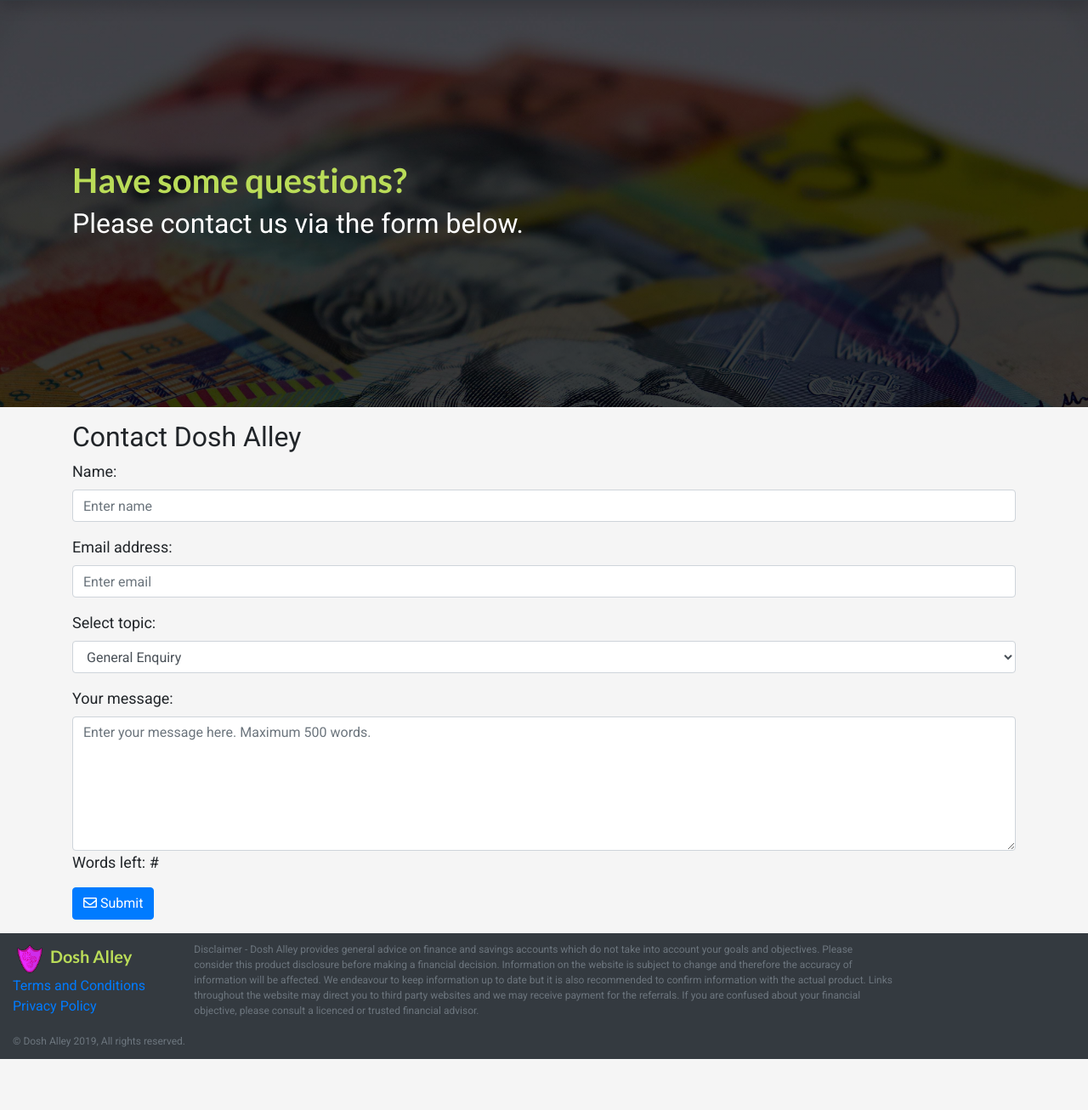
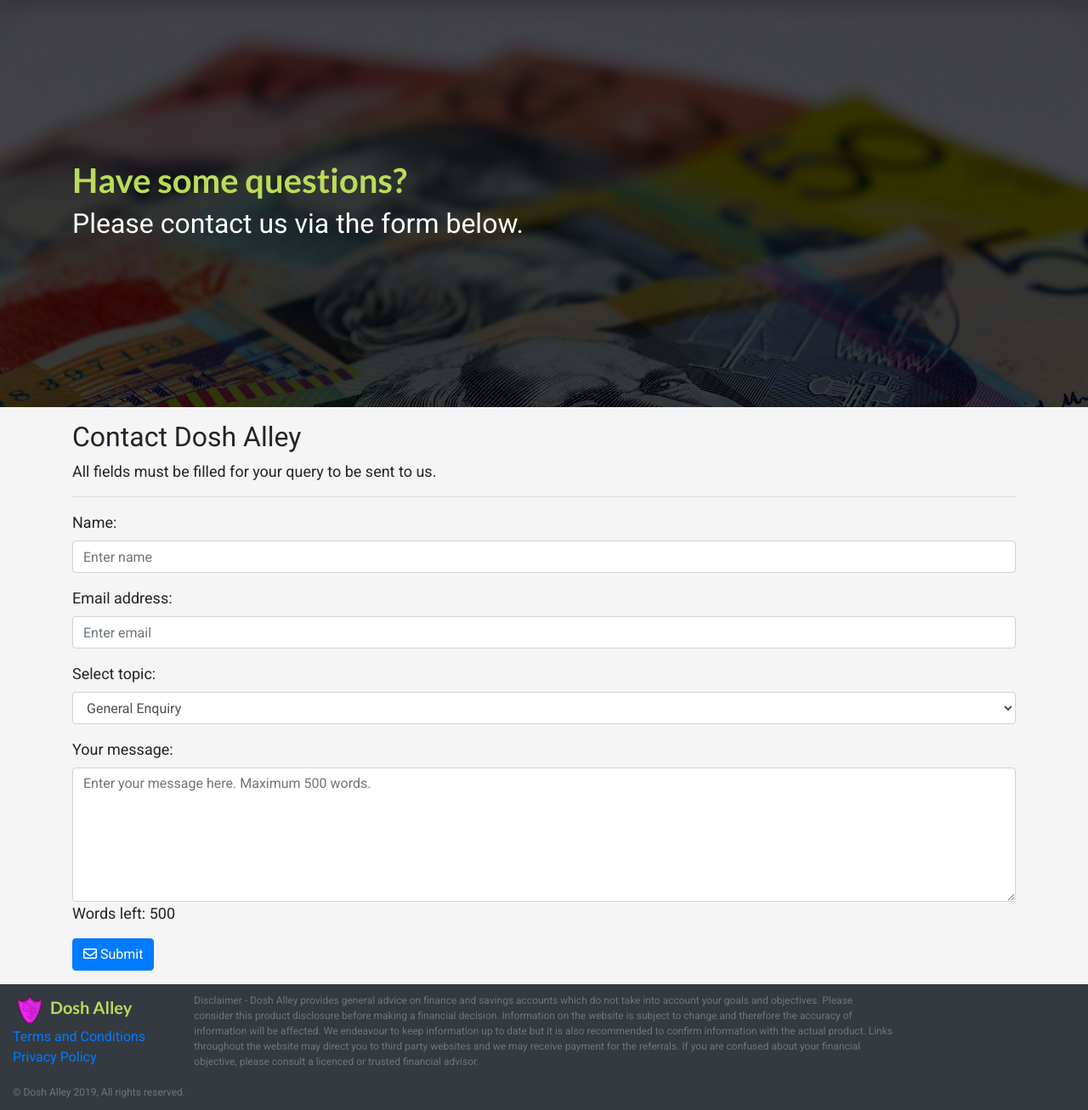
Before and after one commit to conjamver/savers, a PHP site: page /contact.php in a window 1280 px wide. Shown: the part 55-1361 px from the top of the page at 85% size. Before the commit the page ends 1301 px from the top, so only its background shows below. Run offline with PHP 8.4, Linux system fonts and the light colour scheme; some libraries are stand-ins or nearby versions.

Commit message:
Contact page validation

```diff
--- a/about.php
+++ b/about.php
@@ -40,13 +40,13 @@
                         <h2>
                             About us
                         </h2>
-                        <p>Dosh Alley is a free website that provides a Savingw Account comparison application and addtional content such as articles to help secure your fiancial future.
+                        <p>Dosh Alley is a free website that provides a Savings Account comparison application and addtional content such as articles to help secure your fiancial future.
                             </p>
 
 <p>It was started by a young individual name Connor, a passionate web programmer who eventually delved into the world of Australian finance.
                         </p>
     <p>
-    The biggest influences for Dosh Alley was The Barefoot Investor, an Australian money guide book that was easy to understand. Connor eventually learnt the importance of good money behaviours created thus Dosh Alley was born.</p>
+    The biggest influences for Dosh Alley was The Barefoot Investor, an Australian money guide that was easy to understand. Connor eventually learnt the importance of good money behaviours and thus Dosh Alley was born.</p>
 
 
 
--- a/contact.php
+++ b/contact.php
@@ -10,7 +10,32 @@
 
 
     <?php
+
+
+    //Generate Error Message.
+    if(isset($_GET['contact'])){
+        switch($_GET['contact']){
+            case "empty":
+                $errMsg = "You have one or more empty fields in contact form.";
+                break;
+            case "invalidEmail":
+                $errMsg = "Email entered is a invalid format.";
+                break;
+
+            case "invalidName":
+                $errMsg = "Name entered is a invalid format.";
+                break;
+
+            case "invalidMessage":
+                $errMsg = "Message entered must be less than 500 characters.";
+                break;
+
+        }
+    }
+
+
     if(isset($_POST['c_submit'])){
+        $errMsg = "";
         $c_name = cleanData($_POST['c_name']);
         $c_email = cleanData($_POST['c_email']);
         $c_subject = cleanData($_POST['c_subject']);
@@ -19,6 +44,44 @@
         ////Check length backend and data on here. Make sure email correct.
         ///
 
+        //Check for any empty fields
+        if(empty($c_name) || empty($c_email) || empty($c_subject) || empty($c_message)){
+            header("Location: contact.php?contact=empty&c_name=$c_name&c_email=$c_email&c_subject=$c_subject&c_message=$c_message");
+        }
+        else{
+
+            //name validation
+             if(strlen($c_name) >32 || strlen($c_name) < 1 || ctype_alpha($c_name) == false){
+            header("Location: contact.php?contact=invalidName&c_name=$c_name&c_email=$c_email&c_subject=$c_subject&c_message=$c_message");
+         }
+
+            //email validation
+            elseif(!filter_var($email, FILTER_VALIDATE_EMAIL ) || strlen($c_email) >64 || strlen($c_email) < 1){
+               header("Location: contact.php?contact=invalidEmail&c_name=$c_name&c_email=$c_email&c_subject=$c_subject&c_message=$c_message");
+            }
+
+
+            //Message Validation
+            elseif(strlen($c_message) >500 || strlen($c_message) < 1){
+                header("Location: contact.php?contact=invalidMessage&c_name=$c_name&c_email=$c_email&c_subject=$c_subject&c_message=$c_message");
+            }
+
+
+
+
+
+        }//End of else statement
+
+
+
+        }
+
+
+
+       // if(strlen($c_name) < 33 && strlen($c_name) > 0){
+
+      //  }
+
 
         //Run email function if validation meets
 
@@ -26,7 +89,7 @@
         //Run SQL and store the queries...
         // -> prepare statements.
 
-    }
+
 
     ?>
 
@@ -41,6 +104,40 @@
 
 
     <div id="main">
+
+        <!--Error message generator-->
+        <?php
+        if (isset($_GET['contact'])){
+        //Display error Message message
+        ?>
+    <div id="alertContainer" class="alert alertErr">
+                <div class="container">
+                    <div class="row">
+                        <div class="col-11 text-left">
+                              <strong><i class="fas fa-exclamation-circle"></i> Error: </strong><?php echo $errMsg; ?>
+                        </div>
+
+                        <div class="col-1 text-right">
+                             <!--Exit alert button -->
+                            <span class="alertExit">
+                                <i class="far fa-times-circle"></i>
+                            </span>
+                        </div>
+
+                    </div>
+
+
+
+                </div>
+            </div>
+
+
+
+   <?php }
+    ?>
+
+
+
         <!--Banner -->
         <section id="abt-banner" class="">
             <div class="container">
@@ -58,20 +155,24 @@
                 <div class="row">
                     <div class="col-md-12">
                         <h2>Contact Dosh Alley</h2>
+                        <p>All fields must be filled for your query to be sent to us.</p>
+                        <hr>
 
                         <form method="post" action="<?php echo htmlspecialchars($_SERVER["PHP_SELF"]);?>" method="post">
 
                             <!--Name section--->
                             <div class="form-group">
                                 <label for="c_name">Name:</label>
-                                <input name="c_name" type="text" class="form-control" placeholder="Enter name" id="c_email" maxlength="32">
+                                <input name="c_name" type="text" class="form-control" placeholder="Enter name" id="c_email" maxlength="32" value="<?php if(isset($_GET['c_name'])) echo $_GET['c_name']; ?>">
+
+
                             </div>
 
 
                             <!--Email Section --->
                             <div class="form-group">
                                 <label for="c_email">Email address:</label>
-                                <input name="c_email" type="c_email" class="form-control" placeholder="Enter email" id="c_email" maxlength="64">
+                                <input name="c_email" type="c_email" class="form-control" placeholder="Enter email" id="c_email" maxlength="64" value="<?php if(isset($_GET['c_email'])) echo $_GET['c_email']; ?>">
                             </div>
 
 
@@ -91,8 +192,8 @@
                             <!--Topic Section --->
                             <div class="form-group">
                                 <label for="c_message">Your message:</label>
-                                <textarea name="c_message" rows="6" class="form-control" maxlength="500" placeholder="Enter your message here. Maximum 500 words."></textarea>
-                                <span>Words left: #</span>
+                                <textarea id="c_message" name="c_message" rows="6" class="form-control" maxlength="500" placeholder="Enter your message here. Maximum 500 words."><?php if(isset($_GET['c_message'])) echo $_GET['c_message']; ?></textarea>
+                                <span>Words left: </span><span id="word-counter"></span>
                             </div>
 
 
@@ -116,4 +217,6 @@
 
 </body>
 <script type="application/javascript" src="js/scrollBut.js"></script>
+<script type="application/javascript" src="js/closeAlert.js"></script>
+    <script type="application/javascript" src="js/textCount.js"></script>
 </html>
--- a/index.php
+++ b/index.php
@@ -674,7 +674,7 @@
                         <h1>Contact Us</h1>
                         <hr>
                         <h3>It is incredibly important to hear feedback from you. We endeavour to provide the most accurate services.</h3>
-                        <button class="btn btn-lg btn-primary">Contact us!</button>
+                        <a href="contact.php"><button class="btn btn-lg btn-primary">Contact us!</button></a>
                     </div>
                 </div>
 
--- /dev/null
+++ b/js/textCount.js
@@ -0,0 +1,48 @@
+//Load HTML doc before we run code
+$( document ).ready(function() {
+
+    //declare Variables
+    var textArea = $("#c_message");
+    var wordCounter = $("#word-counter");
+    var maxAmt = 500;
+    var words = textArea.val().length;
+
+    //Initiate starting limit
+   // var words = textArea.value.length;
+    wordCounter.text(maxAmt - words);
+
+
+    //Determine the colour to display when page first loads
+        if((maxAmt - words) < maxAmt && (maxAmt - words) >= 250){
+            wordCounter.css("color", "green");
+        }else if((maxAmt - words) < 250 && (maxAmt - words) >= 50)
+        {
+           wordCounter.css("color", "orange");
+        }else if((maxAmt - words) < 50 && (maxAmt - words) >=0){
+            wordCounter.css("color", "red");
+        }
+
+
+
+
+
+    //Execute when user keu up in text area
+    textArea.on('keyup', function() {
+
+        //Get amount of words
+        words = this.value.length;
+        wordCounter.text(maxAmt - words);
+
+        //Determine the colour to display
+        if((maxAmt - words) < maxAmt && (maxAmt - words) >= 250){
+            wordCounter.css("color", "green");
+        }else if((maxAmt - words) < 250 && (maxAmt - words) >= 50)
+        {
+           wordCounter.css("color", "orange");
+        }else if((maxAmt - words) < 50 && (maxAmt - words) >=0){
+            wordCounter.css("color", "red");
+        }
+
+    });
+
+});
```
